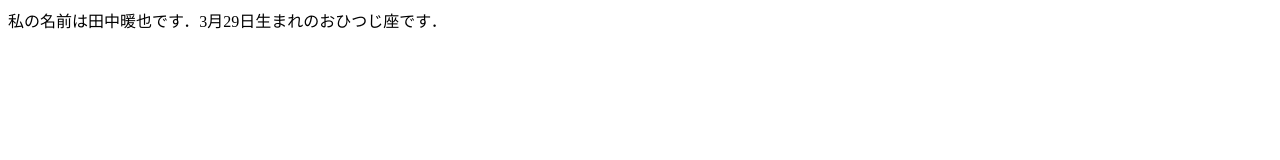
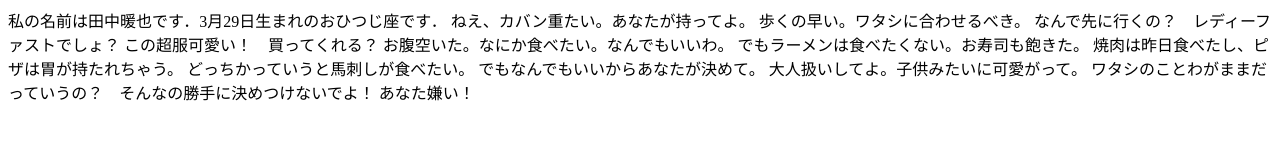
Before and after one commit to Haruya0329/20250428-github, a plain HTML site: page index.html in a window 1280 px wide. Drawn offline with Linux system fonts and the light colour scheme.

Commit message:
Update index.html
これが素晴らしい☻

```diff
--- a/index.html
+++ b/index.html
@@ -6,5 +6,17 @@
   </head>
   <body>
     私の名前は田中暖也です．3月29日生まれのおひつじ座です．
+    ねえ、カバン重たい。あなたが持ってよ。
+    歩くの早い。ワタシに合わせるべき。
+    なんで先に行くの？　レディーファストでしょ？
+    この超服可愛い！　買ってくれる？
+    お腹空いた。なにか食べたい。なんでもいいわ。
+    でもラーメンは食べたくない。お寿司も飽きた。
+    焼肉は昨日食べたし、ピザは胃が持たれちゃう。
+    どっちかっていうと馬刺しが食べたい。
+    でもなんでもいいからあなたが決めて。
+    大人扱いしてよ。子供みたいに可愛がって。
+    ワタシのことわがままだっていうの？　そんなの勝手に決めつけないでよ！
+    あなた嫌い！
   </body>
 </html>
```
